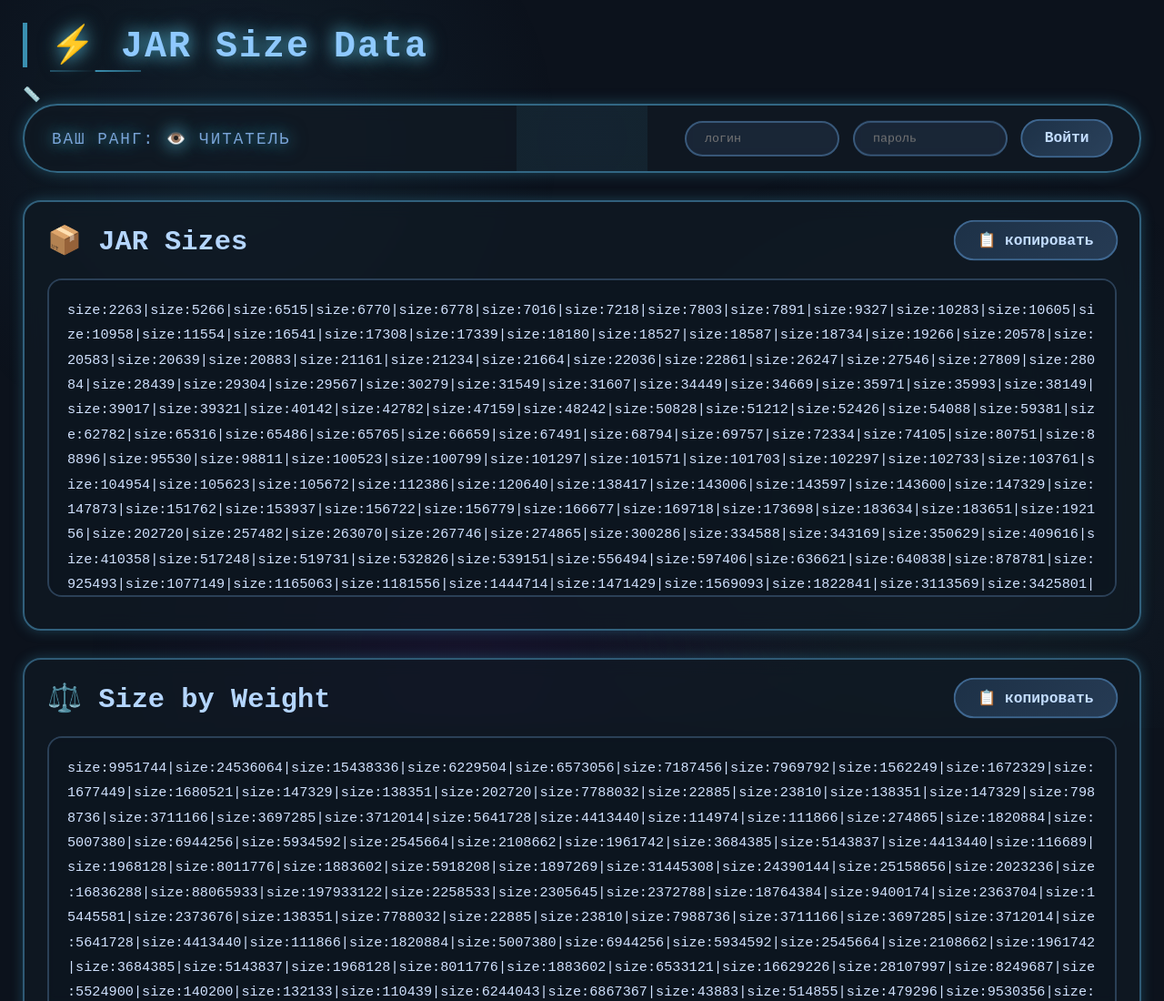
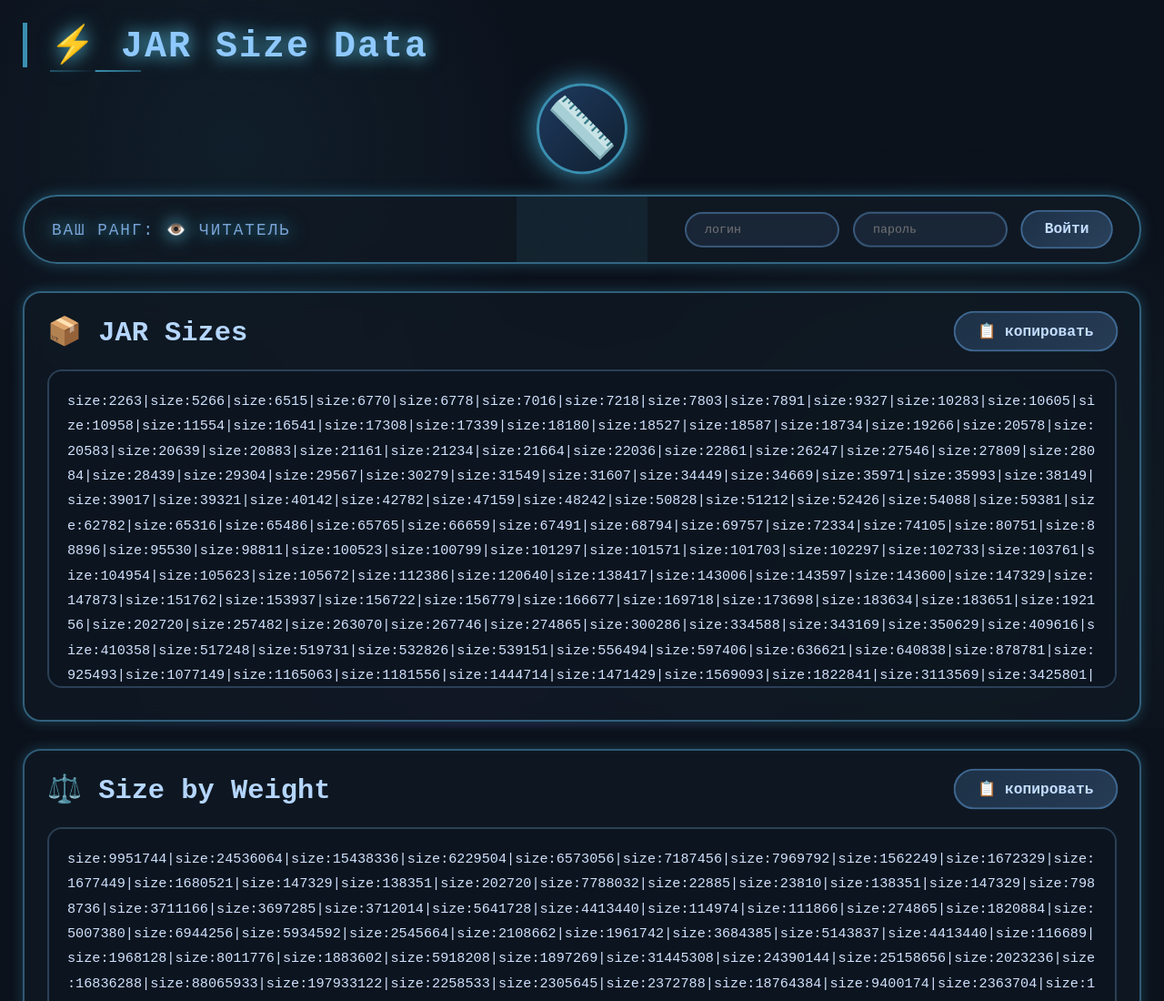
Before and after one commit to codevort3x0-maker/Size, a plain HTML site: page index.html in a window 1280 px wide. Shown: the top 1100 px of the page at 91% size. Drawn offline with Linux system fonts and the light colour scheme.

Commit message:
Update style.css

```diff
--- a/style.css
+++ b/style.css
@@ -524,6 +524,33 @@
     animation: shimmer 3s infinite;
 }
 
+.avatar-wrapper {
+    display: flex;
+    justify-content: center;
+    margin: 20px 0;
+}
+
+.site-avatar {
+    width: 100px;
+    height: 100px;
+    background: linear-gradient(135deg, #1f3a5f, #0f1f2f);
+    border-radius: 50%;
+    display: flex;
+    align-items: center;
+    justify-content: center;
+    font-size: 4rem;
+    border: 3px solid #3a8fb0;
+    box-shadow: 0 0 30px #3a8fb0;
+    transition: all 0.3s;
+    animation: float 4s ease-in-out infinite;
+}
+
+.site-avatar:hover {
+    transform: scale(1.1) rotate(5deg);
+    border-color: #8fc9ff;
+    box-shadow: 0 0 50px #8fc9ff;
+}
+
 /* Стилизация скроллбара */
 ::-webkit-scrollbar {
     width: 10px;
```
